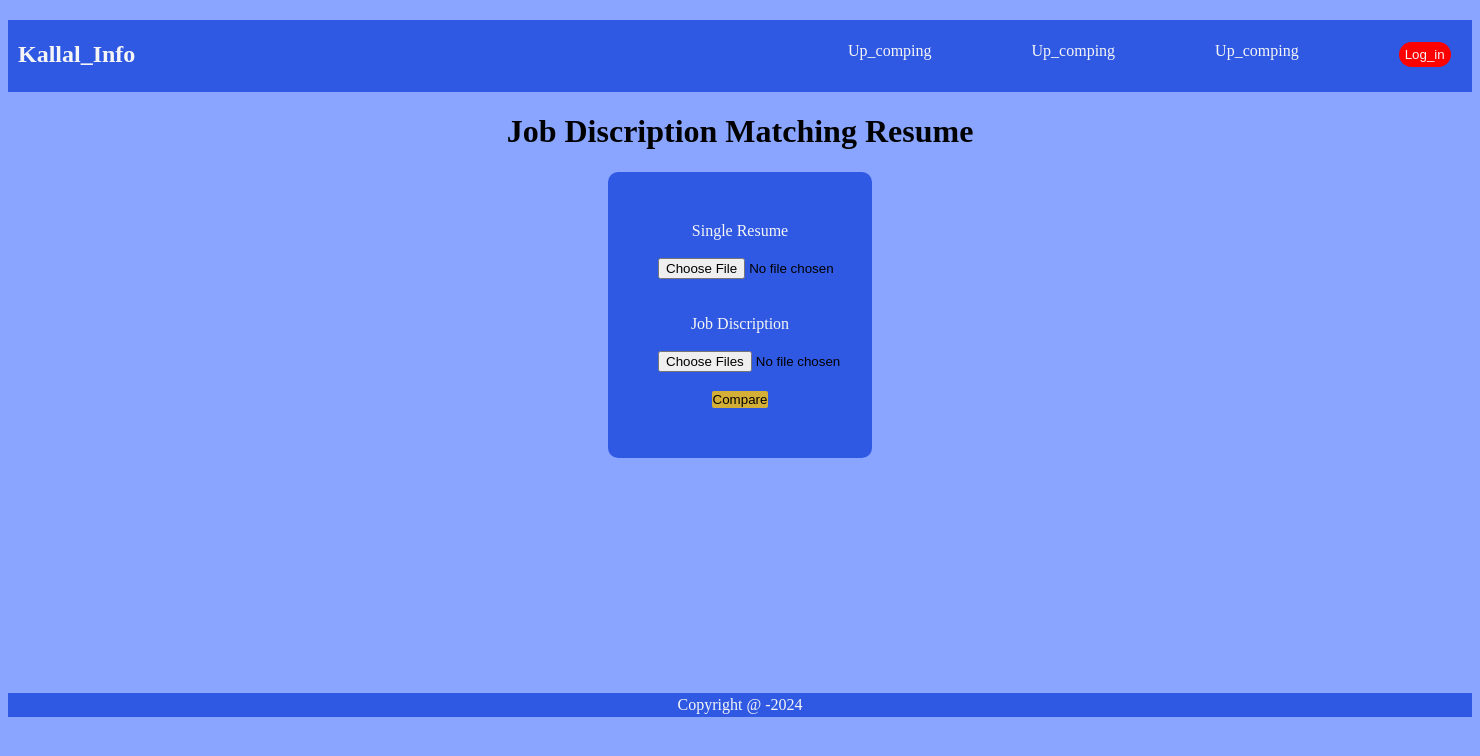
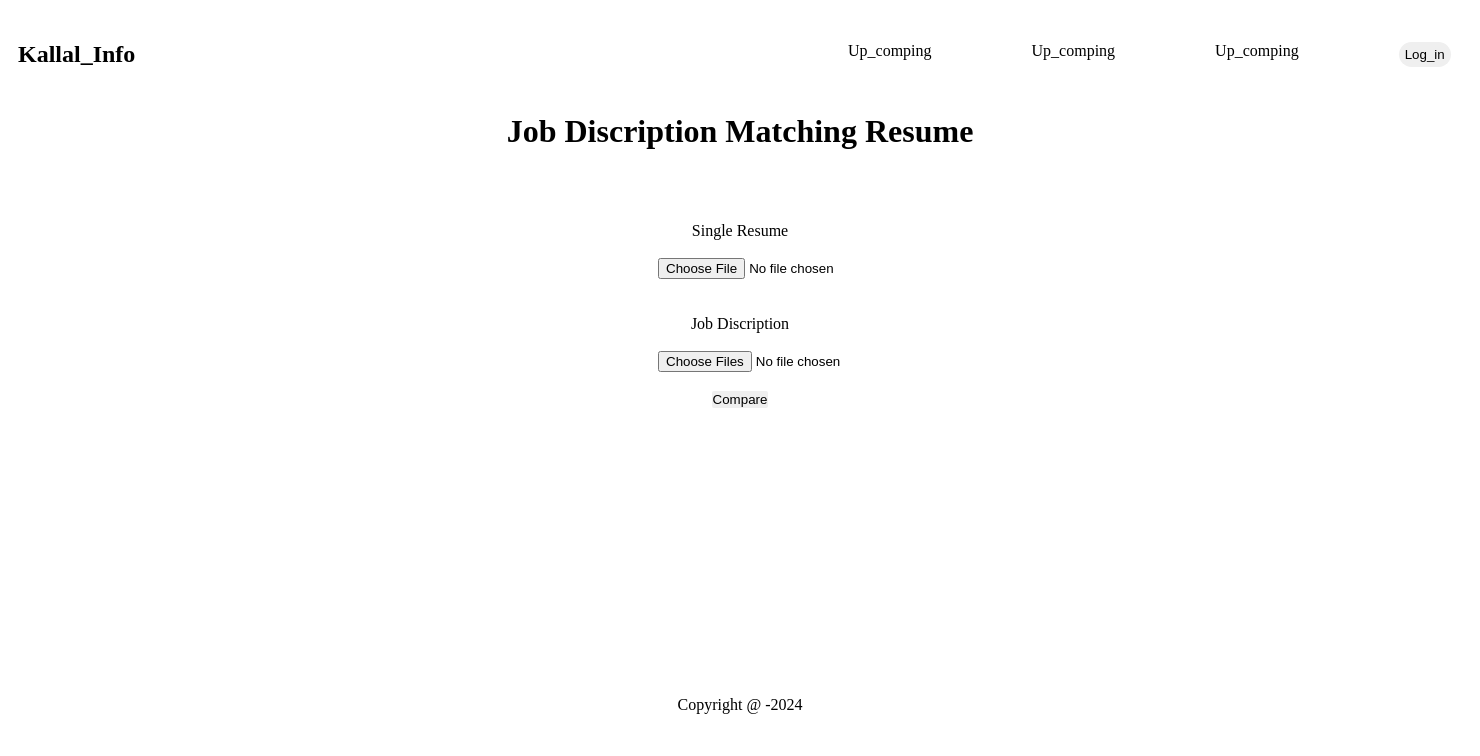
Before and after one commit to qmarsun/flaskFilterText_version-1.0, a Flask app: page / in a window 1480 px wide. Shown: the top 756 px of the page. Run offline with Flask 3, Linux system fonts and the light colour scheme.

Commit message:
Remove the colour

```diff
--- a/templates/index.html
+++ b/templates/index.html
@@ -8,14 +8,14 @@
 <body>
     <style>
      nav{
-        background-color: #3059E3;
+        /* background-color: #3059E3; */
 
      }
      nav h2{
         position: relative;
         top: 21px;
         left: 10px;
-        color:whitesmoke;
+        /* color:whitesmoke; */
      }
      ul{
         display: flex;
@@ -23,15 +23,15 @@
         margin-left: 800px;
         position: relative;
         bottom: 25px;
-        color: whitesmoke;
+        /* color: whitesmoke; */
      }
      li{
         margin-right: 100px;
      }
      ul button{
         border: none;
-        color: whitesmoke;
-        background-color: red;
+        /* color: whitesmoke; */
+        /* background-color: red; */
        padding-top: 5px;
        padding-bottom: 5px;
 
@@ -40,21 +40,21 @@
      }
      form{
         text-align: center;
-        background-color:  #3059E3;
+        /* background-color:  #3059E3; */
         padding: 50px;
         border-radius: 10px;
         margin-left: 600px;
         margin-right: 600px;
      }
      .foter{
-        background-color: #3059E3;
+        /* background-color: #3059E3; */
         text-align: center;
-        color: whitesmoke;
+        /* color: whitesmoke; */
         padding: 3px;
         position: relative;
         top: 235px;
      }
-     body{background-color:#8AA5FF}
+     /* body{background-color:#8AA5FF} */
     </style>
     <nav><h2>Kallal_Info</h2>
     <ul>
@@ -66,11 +66,11 @@
     </nav>
     <h1 style="text-align: center;color:black ;" >Job Discription Matching Resume</h1>
     <form action="/compare" method="POST" enctype="multipart/form-data">
-        <label style="color: whitesmoke;" for="file_to_compare">Single Resume</label><br><br>
+        <label  for="file_to_compare">Single Resume</label><br><br>
         <input style="border: none;"  type="file" id="file_to_compare" name="file_to_compare"><br><br><br>
-        <label style="color: whitesmoke;"for="files">Job Discription</label><br> <br>
+        <label for="files">Job Discription</label><br> <br>
         <input style="border: none;" type="file" id="files" name="files[]" multiple><br><br>
-        <input  style="background-color: #d4af37; border: none; padding: 1px; border-radius: 2px;" type="submit" value="Compare">
+        <input  style=" border: none; padding: 1px; border-radius: 2px;" type="submit" value="Compare">
     </form>
     <footer class="foter">Copyright @ -2024 </footer>
 </body>
--- a/templates/result.html
+++ b/templates/result.html
@@ -5,11 +5,11 @@
     <meta name="viewport" content="width=device-width, initial-scale=1.0">
     <title>Comparison Result</title>
 </head>
-<body style="background-color:#8AA5FF;">
-    <h1 style="text-align: center; background-color: royalblue;">Comparison Result</h1> <br><br>
+<body style="">
+    <h1 style="text-align: center; ">Comparison Result</h1> <br><br>
     <ul style="text-align: center; list-style-type: none; " >
         {% for file, keywords in result.items() %}
-            <li style="padding: 5px; margin-bottom: 20px; margin-right: 150px;   " ><strong style="color: rgb(23, 23, 23);padding: 5px; background-color: royalblue; color: whitesmoke;" >{{ file }}</strong>:-  <span style="padding: 10px; position: relative;left: 80px; "> {% if keywords %}{{ ', '.join(keywords) }}{% else %}No matching keywords{% endif %} <hr style="background-color: royalblue;" > </span></li>
+            <li style="padding: 5px; margin-bottom: 20px; margin-right: 150px;   " ><strong style="padding: 5px;  " >{{ file }}</strong>:-  <span style="padding: 10px; position: relative;left: 80px; "> {% if keywords %}{{ ', '.join(keywords) }}{% else %}No matching keywords{% endif %} <hr style="background-color: royalblue;" > </span></li>
         {% endfor %}
     </ul>
 </body>
```
